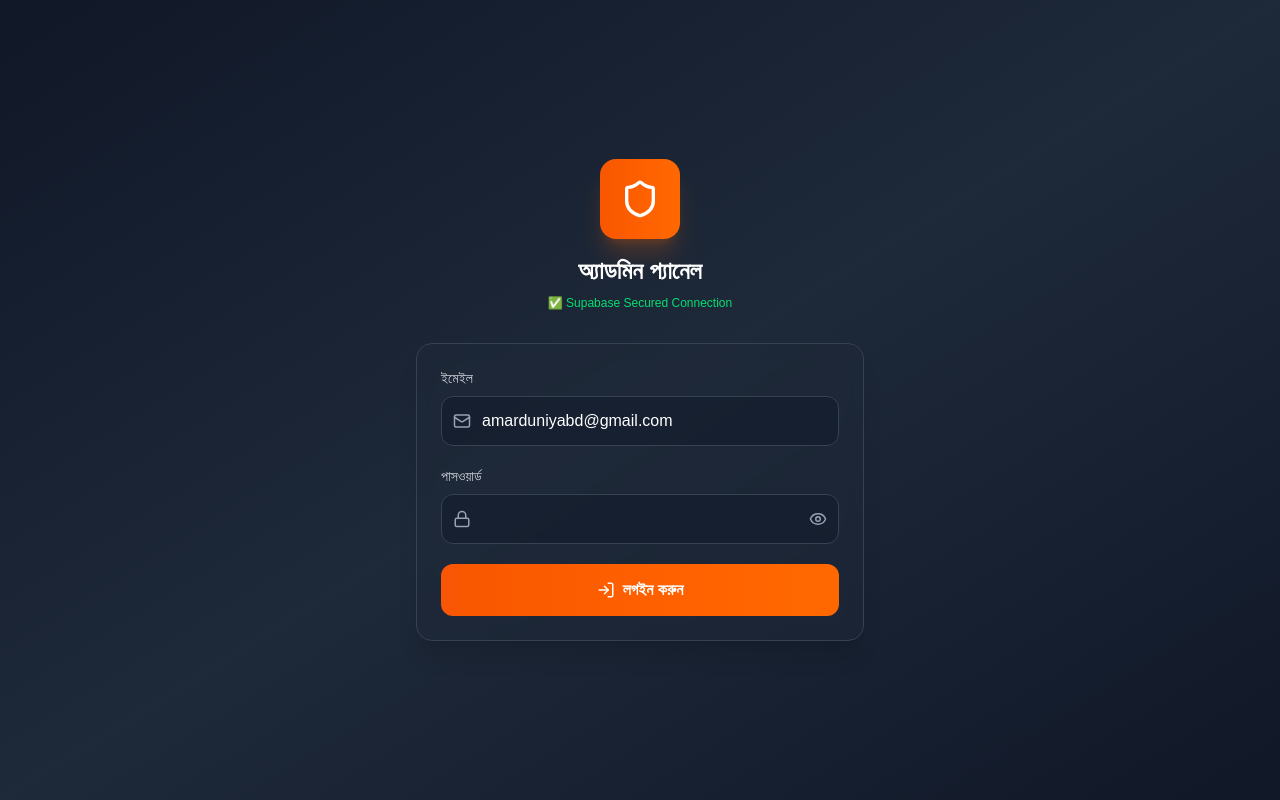
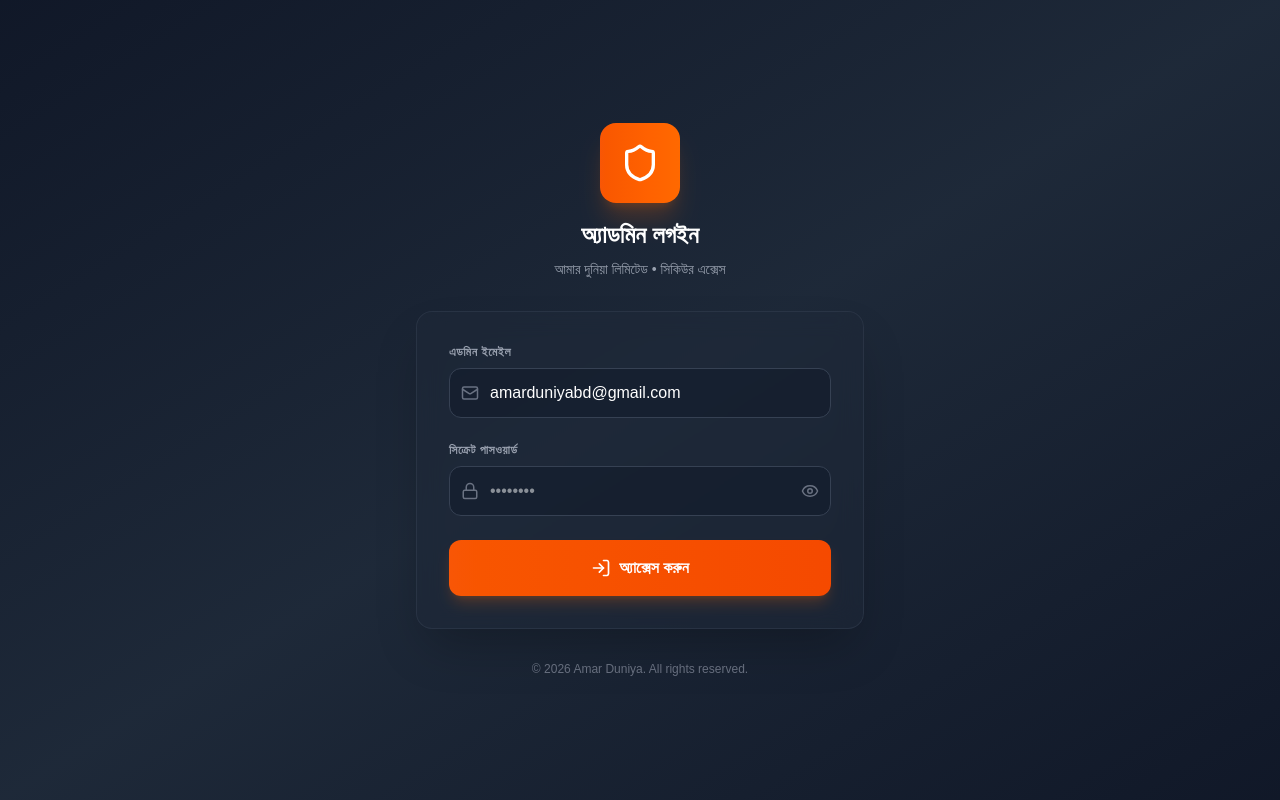
Before and after one commit to amarduniyabd-gif/amar-duniya, a Next.js app: page /admin/login in a window 1280 px wide. Built offline with nearby package versions, Linux system fonts and the light colour scheme; no server answers.

Commit message:
Fixed admin login type errors

```diff
--- a/src/app/admin/login/page.tsx
+++ b/src/app/admin/login/page.tsx
@@ -2,6 +2,8 @@
 import { useState, useEffect, useCallback } from "react";
 import { useRouter } from "next/navigation";
 import { Shield, Mail, Lock, Eye, EyeOff, Loader2, AlertCircle, LogIn } from "lucide-react";
+// ✅ আমাদের তৈরি করা সেন্ট্রাল সুপাবেস ক্লায়েন্ট
+import { supabase } from "@/lib/supabase/client";
 
 export default function AdminLogin() {
   const router = useRouter();
@@ -12,118 +14,139 @@ export default function AdminLogin() {
   const [error, setError] = useState("");
   const [mounted, setMounted] = useState(false);
 
+  // পেজ লোড হলে মাউন্ট স্টেট সেট করা এবং আগের লগইন চেক করা
   useEffect(() => {
     setMounted(true);
-    if (localStorage.getItem("adminLoggedIn") === "true") {
+    if (typeof window !== 'undefined' && localStorage.getItem("adminLoggedIn") === "true") {
       router.push("/admin");
     }
   }, [router]);
 
   const handleLogin = useCallback(async (e: React.FormEvent) => {
     e.preventDefault();
+    if (loading) return;
+
     setLoading(true);
     setError("");
 
     try {
-      // ✅ সরাসরি সুপাবেস ক্লায়েন্ট ইম্পোর্ট
-      const { createClient } = await import('@supabase/supabase-js');
-      const supabase = createClient(
-        'https://nryqoyqdwxqdydifatzb.supabase.co',
-        'eyJhbGciOiJIUzI1NiIsInR5cCI6IkpXVCJ9.eyJpc3MiOiJzdXBhYmFzZSIsInJlZiI6Im5yeXFveXFkd3hxZHlkaWZhdHpiIiwicm9sZSI6ImFub24iLCJpYXQiOjE3NzcxOTQyNzEsImV4cCI6MjA5Mjc3MDI3MX0.TLl1cJDhipmG4NczcG6kZUVEB7KAtbi6Rwis6lXH5GA'
-      );
-
-      // ✅ ডাটাবেজ থেকে ইউজার চেক
+      // ✅ ডাটাবেজ থেকে অ্যাডমিন প্রোফাইল চেক
       const { data: admin, error: dbError } = await supabase
         .from('admin_profiles')
         .select('*')
         .eq('email', email.trim())
-        .eq('password', password) // সরাসরি চেক
+        .eq('password', password)
         .single();
 
       if (dbError || !admin) {
         throw new Error("ভুল ইমেইল বা পাসওয়ার্ড!");
       }
 
-      // ✅ সেশন সেভ
+      // ✅ টাইপস্ক্রিপ্ট এরর এড়াতে 'as any' ব্যবহার করে সেশন সেভ
+      const adminData = admin as any;
       localStorage.setItem("adminLoggedIn", "true");
-      localStorage.setItem("adminEmail", admin.email);
-      localStorage.setItem("adminName", admin.name || "Super Admin");
+      localStorage.setItem("adminEmail", adminData.email);
+      localStorage.setItem("adminName", adminData.name || "Super Admin");
 
-      router.push("/admin");
+      // ✅ প্রোডাকশনে হার্ড রিডাইরেক্ট সবচেয়ে নিরাপদ
+      window.location.href = "/admin";
+
     } catch (err: any) {
+      console.error("Login Error:", err.message);
       setError(err.message || "লগইন করতে সমস্যা হয়েছে!");
-    } finally {
       setLoading(false);
     }
-  }, [email, password, router]);
+  }, [email, password, loading]);
 
   if (!mounted) return <div className="min-h-screen bg-gray-900" />;
 
   return (
     <div className="min-h-screen bg-gradient-to-br from-gray-900 via-gray-800 to-gray-900 flex items-center justify-center p-4">
       <div className="max-w-md w-full">
+        {/* লোগো সেকশন */}
         <div className="text-center mb-8">
           <div className="w-20 h-20 bg-gradient-to-r from-[#f85606] to-orange-500 rounded-2xl flex items-center justify-center mx-auto shadow-xl shadow-orange-500/20">
             <Shield size={40} className="text-white" />
           </div>
-          <h1 className="text-2xl font-bold text-white mt-4">অ্যাডমিন প্যানেল</h1>
-          <p className="text-green-400 text-xs mt-2">✅ Supabase Secured Connection</p>
+          <h1 className="text-2xl font-bold text-white mt-4">অ্যাডমিন লগইন</h1>
+          <p className="text-gray-400 text-sm mt-2">আমার দুনিয়া লিমিটেড • সিকিউর এক্সেস</p>
         </div>
 
-        <div className="bg-gray-800/50 backdrop-blur-sm rounded-2xl p-6 shadow-xl border border-gray-700">
-          <form onSubmit={handleLogin} className="space-y-5">
+        {/* লগইন কার্ড */}
+        <div className="bg-gray-800/50 backdrop-blur-md rounded-2xl p-8 shadow-2xl border border-gray-700/50">
+          <form onSubmit={handleLogin} className="space-y-6">
+            {/* ইমেইল ইনপুট */}
             <div>
-              <label className="block text-sm font-medium text-gray-300 mb-2">ইমেইল</label>
+              <label className="block text-xs font-semibold text-gray-400 uppercase tracking-wider mb-2">এডমিন ইমেইল</label>
               <div className="relative">
-                <Mail size={18} className="absolute left-3 top-1/2 -translate-y-1/2 text-gray-400" />
+                <Mail size={18} className="absolute left-3 top-1/2 -translate-y-1/2 text-gray-500" />
                 <input
                   type="email"
                   value={email}
                   onChange={(e) => setEmail(e.target.value)}
-                  className="w-full p-3 pl-10 bg-gray-900/50 border border-gray-700 rounded-xl text-white focus:outline-none focus:ring-2 focus:ring-[#f85606] transition"
+                  className="w-full p-3 pl-10 bg-gray-900/50 border border-gray-700 rounded-xl text-white focus:outline-none focus:ring-2 focus:ring-[#f85606] transition-all"
+                  placeholder="admin@example.com"
                   required
                 />
               </div>
             </div>
 
+            {/* পাসওয়ার্ড ইনপুট */}
             <div>
-              <label className="block text-sm font-medium text-gray-300 mb-2">পাসওয়ার্ড</label>
+              <label className="block text-xs font-semibold text-gray-400 uppercase tracking-wider mb-2">সিক্রেট পাসওয়ার্ড</label>
               <div className="relative">
-                <Lock size={18} className="absolute left-3 top-1/2 -translate-y-1/2 text-gray-400" />
+                <Lock size={18} className="absolute left-3 top-1/2 -translate-y-1/2 text-gray-500" />
                 <input
                   type={showPassword ? "text" : "password"}
                   value={password}
                   onChange={(e) => setPassword(e.target.value)}
-                  className="w-full p-3 pl-10 pr-10 bg-gray-900/50 border border-gray-700 rounded-xl text-white focus:outline-none focus:ring-2 focus:ring-[#f85606] transition"
+                  className="w-full p-3 pl-10 pr-10 bg-gray-900/50 border border-gray-700 rounded-xl text-white focus:outline-none focus:ring-2 focus:ring-[#f85606] transition-all"
+                  placeholder="••••••••"
                   required
                 />
                 <button
                   type="button"
                   onClick={() => setShowPassword(!showPassword)}
-                  className="absolute right-3 top-1/2 -translate-y-1/2 text-gray-400 hover:text-white transition"
+                  className="absolute right-3 top-1/2 -translate-y-1/2 text-gray-500 hover:text-white transition"
                 >
                   {showPassword ? <EyeOff size={18} /> : <Eye size={18} />}
                 </button>
               </div>
             </div>
 
+            {/* এরর মেসেজ */}
             {error && (
-              <div className="bg-red-500/10 border border-red-500/30 rounded-xl p-3 flex items-center gap-2">
-                <AlertCircle size={16} className="text-red-500 shrink-0" />
-                <p className="text-sm text-red-400">{error}</p>
+              <div className="bg-red-500/10 border border-red-500/20 rounded-xl p-3 flex items-center gap-3 animate-shake">
+                <AlertCircle size={18} className="text-red-500 shrink-0" />
+                <p className="text-sm text-red-400 font-medium">{error}</p>
               </div>
             )}
 
+            {/* সাবমিট বাটন */}
             <button
               type="submit"
               disabled={loading}
-              className="w-full bg-gradient-to-r from-[#f85606] to-orange-500 text-white py-3.5 rounded-xl font-semibold flex items-center justify-center gap-2 hover:shadow-lg hover:shadow-orange-500/25 transition disabled:opacity-50"
+              className="w-full bg-gradient-to-r from-[#f85606] to-orange-600 text-white py-4 rounded-xl font-bold flex items-center justify-center gap-2 hover:from-orange-600 hover:to-[#f85606] active:scale-[0.98] transition-all disabled:opacity-50 disabled:pointer-events-none shadow-lg shadow-orange-500/20"
             >
-              {loading ? <Loader2 size={18} className="animate-spin" /> : <LogIn size={18} />}
-              {loading ? "লগইন হচ্ছে..." : "লগইন করুন"}
+              {loading ? (
+                <>
+                  <Loader2 size={20} className="animate-spin" />
+                  <span>ভেরিফাই হচ্ছে...</span>
+                </>
+              ) : (
+                <>
+                  <LogIn size={20} />
+                  <span>অ্যাক্সেস করুন</span>
+                </>
+              )}
             </button>
           </form>
         </div>
+
+        {/* ফুটার */}
+        <p className="text-center text-gray-500 text-xs mt-8">
+          &copy; {new Date().getFullYear()} Amar Duniya. All rights reserved.
+        </p>
       </div>
     </div>
   );
```
